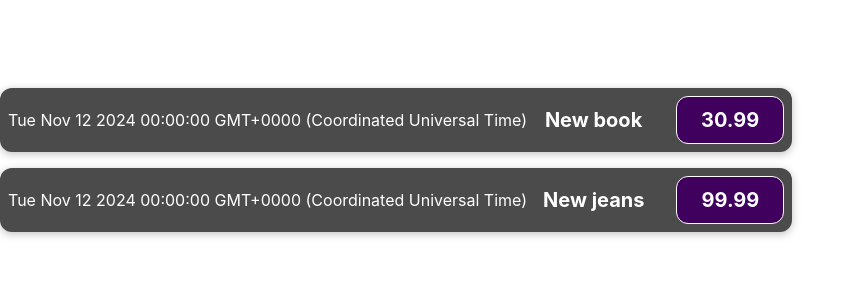
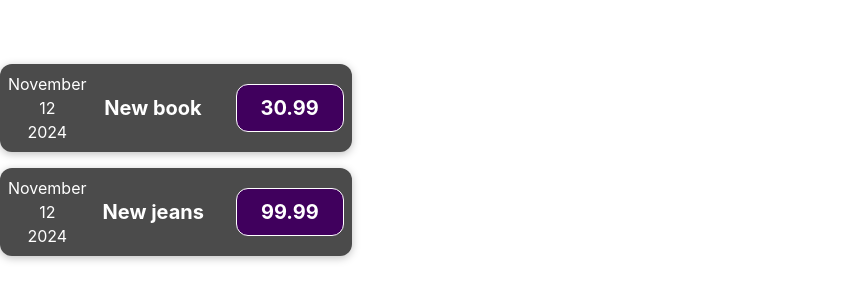
Before and after one commit to robinristo78/React-Project, a React app in the folder expenses/: page / in a window 1280 px wide. Shown: the part 240-540 px from the top of the page, without its empty margins (0-859 px from the left). Built offline with nearby package versions, Linux system fonts and the light colour scheme; the HTML template or start-up script is replaced by a standard one.

Commit message:
4. Komponendi jaotamine mitmeks komponendiks

```diff
--- /dev/null
+++ b/expenses/src/components/ExpenseDate.jsx
@@ -0,0 +1,16 @@
+const ExpenseDate = (props) => {
+
+    const day = props.date.toLocaleString('en-US', {day: '2-digit'});
+    const month = props.date.toLocaleString('en-US', {month: 'long'});
+    const year = props.date.getFullYear();
+
+    return (
+        <div>
+            <div>{month}</div>
+            <div>{day}</div>
+            <div>{year}</div>
+        </div>
+    );
+}
+
+export default ExpenseDate;
--- a/expenses/src/components/ExpenseItem.jsx
+++ b/expenses/src/components/ExpenseItem.jsx
@@ -1,13 +1,13 @@
 import './ExpenseItem.css'
+import ExpenseDate from './ExpenseDate';
 
 const ExpenseItem = (props) => {
 
-    console.log(props);
-    console.log(props.data);
+    // console.log(props.data.date);
 
     return (
         <div className='expense-item'>
-            <div>{props.data.date.toString()}</div>
+            <ExpenseDate date={props.data.date}/>
             <div className='expense-item__description'>
                 <h2>{props.data.title}</h2>
                 <div className='expense-item__price'>{props.data.price}</div>
```
